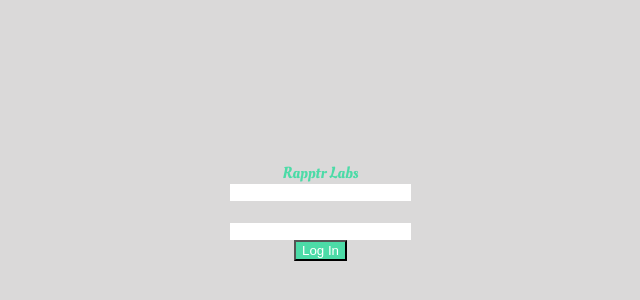
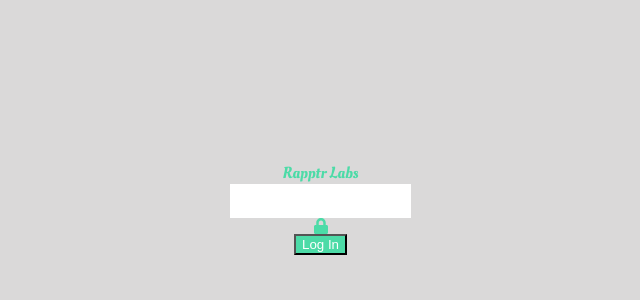
Before and after one commit to jonfreihofer/to-do, a React (Create React App) app: page / in a window 1280 px wide. Shown: the part 188-488 px from the top of the page, without its empty margins (310-950 px from the left). Built offline with nearby package versions, Linux system fonts and the light colour scheme.

Commit message:
finishing form and lock icon styles

```diff
--- a/src/pages/LogIn/index.js
+++ b/src/pages/LogIn/index.js
@@ -2,14 +2,15 @@
 import "../../App.css";
 import Input from "../../components/Input";
 import Button from "../../components/Button";
+import { FaLock } from "react-icons/fa";
 
 export default function LogIn({ children }) {
   return (
     <div className="container-main">
       <header className="title">Rapptr Labs</header>
       <Input />
-      <br />
       <Input />
+      <FaLock className="form-icon lock" />
       <Button>Log In</Button>
     </div>
   );
```
